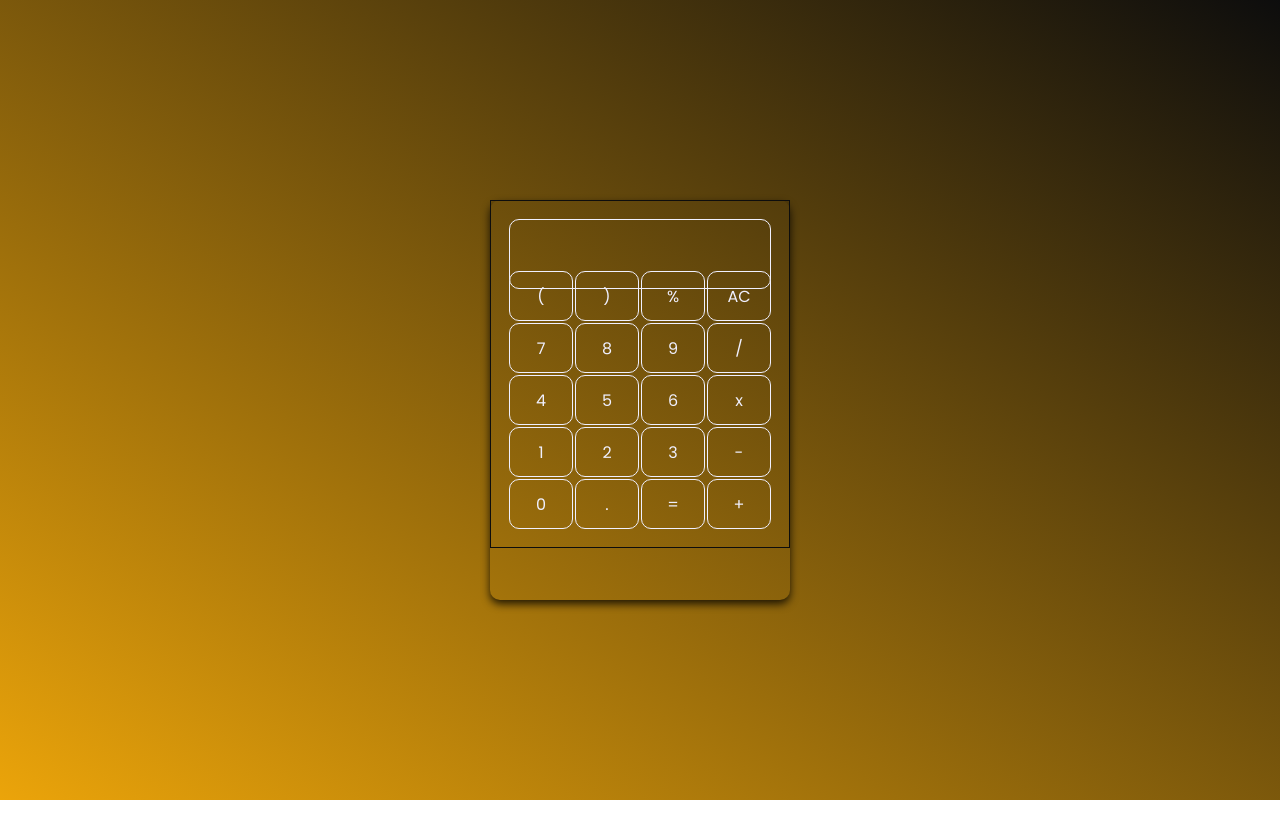
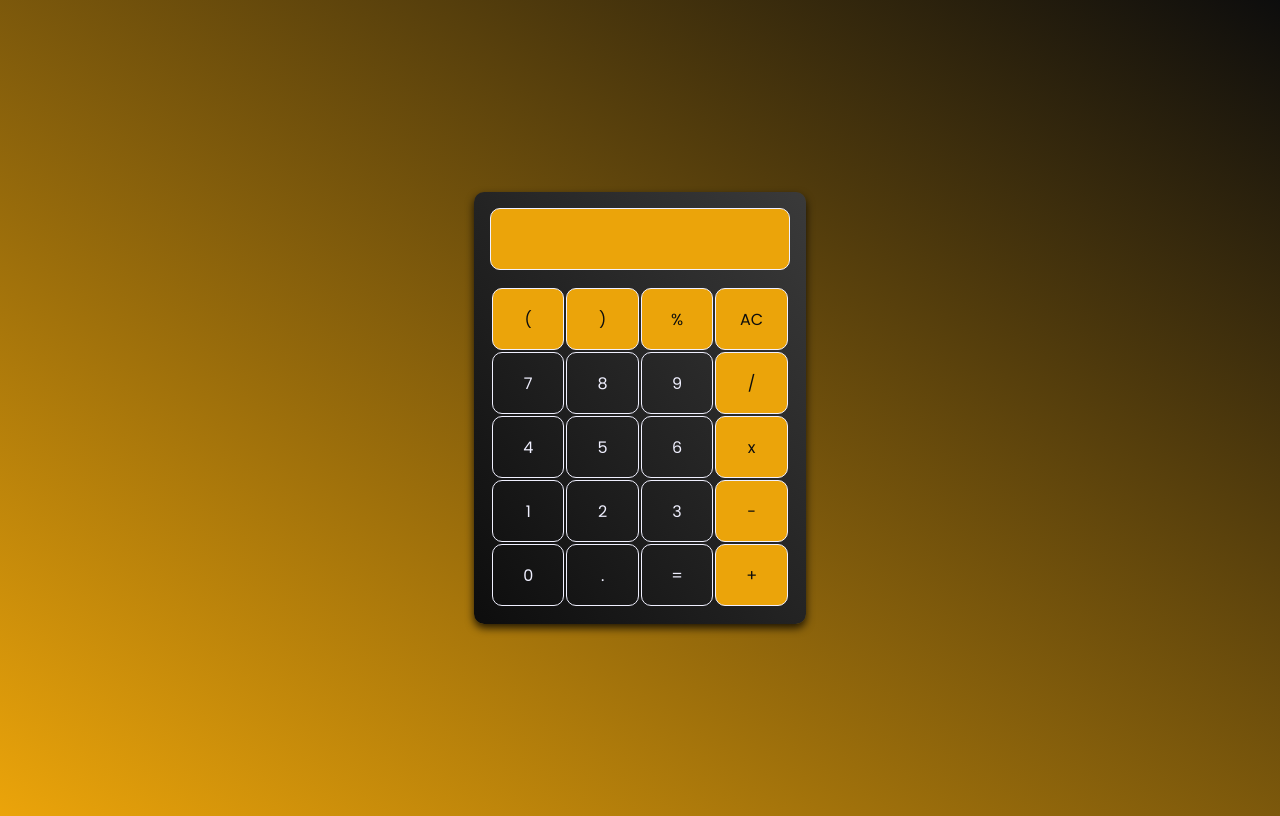
Before and after one commit to Olanzul/calculator, a plain HTML site: page index.html in a window 1280 px wide. Drawn offline with Linux system fonts and the light colour scheme.

Commit message:
first commit

```diff
--- a/css/style.css
+++ b/css/style.css
@@ -1,17 +1,9 @@
-@import url('https://fonts.googleapis.com/css2?family=Poppins:ital,wght@0,100;0,200;0,300;0,400;0,500;0,600;0,700;0,800;0,900;1,100;1,200;1,300;1,400;1,500;1,600;1,700;1,800;1,900&display=swap');
+@import url("https://fonts.googleapis.com/css2?family=Poppins:ital,wght@0,100;0,200;0,300;0,400;0,500;0,600;0,700;0,800;0,900;1,100;1,200;1,300;1,400;1,500;1,600;1,700;1,800;1,900&display=swap");
 
-:root{
+:root {
   --primary: #eba40a;
   --secondary: #0d0d0d;
   --additional: #f0f0ff;
-}
-
-* {
-    margin: 0;
-    padding: 0;
-    box-sizing: border-box;
-    outline: none;
-    text-decoration: none;
 }
 
 body {
@@ -25,58 +17,41 @@ body {
 }
 
 .container {
-    position: relative;
-    /* background-color: #f0f0ff; */
+  background: linear-gradient(to bottom left, #3a3a3a, #0d0d0d);
   box-shadow: 0 4px 8px rgba(0, 0, 0, 0.8);
   border-radius: 10px;
   width: 300px;
+  margin: 100px auto;
   height: 400px;
+  text-align: center;
+  padding: 1rem;
 }
 
-
-table {
-    display: table;
-    border: 1px solid var(--secondary);
-    position: absolute;
-    /* margin: 1rem; */
-    padding: 1rem;
-    width: 100%;
-    height: 300px;
-    /* align-items: center; */
-    /* justify-content: center; */
-}
-
-tr{
-    /* background-color: #f0f0ff; */
-    /* padding: 1rem; */
-    /* margin: 10rem; */
-    /* width: 120%; */
-    height: 50px;
-
+.display {
+  width: auto;
+  height: 40px;
+  text-align: right;
+  margin-bottom: 1rem;
+  padding: 10px;
+  background: var(--primary);
+  border: 1px solid var(--additional);
+  border-radius: 10px;
+  font-size: 2rem;
+  color: var(--secondary);
 }
 
 td {
-    /* position: absolute; */
+  align-items: center;
+  width: 70px;
+  height: 58px;
   border: 1px solid var(--additional);
-    /* align-items: center; */
-    /* justify-content: center; */
-    /* place-items: center; */
-    text-align: center;
-    width: 50px;
-    /* height: 10px; */
-    /* padding: 5px; */
-    /* margin-top: 1px; */
-    /* background-color: var(--primary); */
+  margin: 5px;
+  font-size: 1rem;
   border-radius: 10px;
+  cursor: pointer;
 }
 
-th {
-    border: 1px solid var(--additional);
-    /* color: var(--additional); */
-    position: absolute;
-    width: 88%;
-    height: 70px;
-    /* background-color: var(--additional); */
-    border-radius: 10px;
-    margin-bottom: 10rem;
+.container .yellow {
+    background: var(--primary);
+    color: var(--secondary);
 }
--- a/index.html
+++ b/index.html
@@ -4,45 +4,45 @@
     <meta charset="UTF-8" />
     <meta name="viewport" content="width=device-width, initial-scale=1.0" />
     <link rel="stylesheet" href="/css/style.css" />
+  </style>
     <title>Calculator App</title>
   </head>
   <body>
     <div class="container">
+      <div id="display"  class="display"></div>
       <table>
         <tr>
-            <th class="display" colspan="4"></th></th>
+          <td class="yellow" onclick="">(</td>
+          <td class="yellow" onclick="">)</td>
+          <td class="yellow" onclick="chooseOperation('%')">%</td>
+          <td class="yellow" onclick="clearDisplay()">AC</td>
         </tr>
         <tr>
-          <td>(</td>
-          <td>)</td>
-          <td>%</td>
-          <td>AC</td>
+          <td onclick="appendNumber(7)">7</td>
+          <td onclick="appendNumber(8)">8</td>
+          <td onclick="appendNumber(9)">9</td>
+          <td class="yellow" onclick="chooseOperation('/')">/</td>
         </tr>
         <tr>
-          <td>7</td>
-          <td>8</td>
-          <td>9</td>
-          <td>/</td>
+          <td onclick="appendNumber(4)">4</td>
+          <td onclick="appendNumber(5)">5</td>
+          <td onclick="appendNumber(6)">6</td>
+          <td class="yellow" onclick="chooseOperation('*')">x</td>
         </tr>
         <tr>
-          <td>4</td>
-          <td>5</td>
-          <td>6</td>
-          <td>x</td>
+          <td onclick="appendNumber(1)">1</td>
+          <td onclick="appendNumber(2)">2</td>
+          <td onclick="appendNumber(3)">3</td>
+          <td class="yellow" onclick="chooseOperation('-')">-</td>
         </tr>
         <tr>
-          <td>1</td>
-          <td>2</td>
-          <td>3</td>
-          <td>-</td>
-        </tr>
-        <tr>
-          <td>0</td>
+          <td onclick="appendNumber(0)">0</td>
           <td>.</td>
-          <td>=</td>
-          <td>+</td>
+          <td onclick="compute()">=</td>
+          <td class="yellow" onclick="chooseOperation('+')">+</td>
         </tr>
       </table>
     </div>
+    <script src="/js/script.js"></script>
   </body>
-</html>
+ </html>
--- a/js/script.js
+++ b/js/script.js
@@ -0,0 +1,60 @@
+let display = document.getElementById('display');
+let currentOperand = '';
+let previousOperand = '';
+let operation = undefined;
+
+function appendNumber(number) {
+    if (number === 0 && currentOperand === '') return;
+    currentOperand = currentOperand.toString() + number.toString();
+    updateDisplay();
+}
+
+function chooseOperation(op) {
+    if (currentOperand === '') return;
+    if (previousOperand !== '') {
+        compute();
+    }
+    operation = op;
+    previousOperand = currentOperand;
+    currentOperand = '';
+}
+
+function compute() {
+    let result;
+    const prev = parseFloat(previousOperand);
+    const current = parseFloat(currentOperand);
+    if (isNaN(prev) || isNaN(current)) return;
+
+    switch (operation) {
+        case '+':
+            result = prev + current;
+            break;
+        case '-':
+            result = prev - current;
+            break;
+        case '*':
+            result = prev * current;
+            break;
+        case '/':
+            result = prev / current;
+            break;
+        default:
+            return;
+    }
+
+    currentOperand = result;
+    operation = undefined;
+    previousOperand = '';
+    updateDisplay();
+}
+
+function clearDisplay() {
+    currentOperand = '';
+    previousOperand = '';
+    operation = undefined;
+    updateDisplay();
+}
+
+function updateDisplay() {
+    display.innerText = currentOperand;
+}
```
Lines whose indentation alone changed are shown as unchanged.
